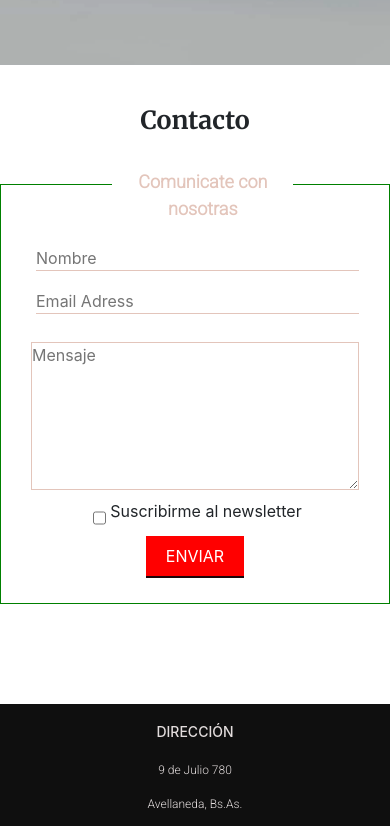
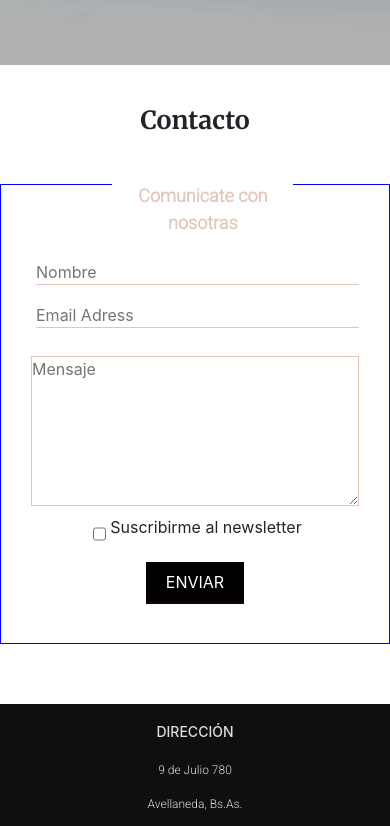
Before and after one commit to vanstta/IDB-Studio, a plain HTML site: page contacto.html in a window 390 px wide. Shown: the part 535-1361 px from the top of the page. Drawn offline with nearby package versions, Linux system fonts and the light colour scheme.

Commit message:
contacto

```diff
--- a/estilos/estilos.css
+++ b/estilos/estilos.css
@@ -1363,12 +1363,12 @@ display: none;
 .form_contacto {
     margin-top: 20px;
     width: 100%;
-    height: 420px;
+    height: 460px;
     display: flex;
     flex-direction: column;
     padding-left: 30px;
     padding-right: 30px;
-    border: solid 1px green;
+    border: solid 1px blue;
 
 }
 
@@ -1384,7 +1384,7 @@ display: none;
 
 .mensaje_contacto {
     width: 100%;
-    height: 180px;
+    height: 150px;
     padding-bottom: 100px;
 }
 
@@ -1394,19 +1394,19 @@ display: none;
     justify-content: center;
     font-size: 18px;
     margin-left: 8%;
-
     text-align: center;
 }
 
 .enviar_cont {
-    background-color: red;
+    background-color: black;
+    box-shadow: none;
     border-radius: 0;
     color: white;
     padding-top: 8px;
     padding-bottom: 8px;
    width: 30%;
    margin-left: 35%;
-
+  margin-top: 10px;
 }
 
 .final_contacto {
```
